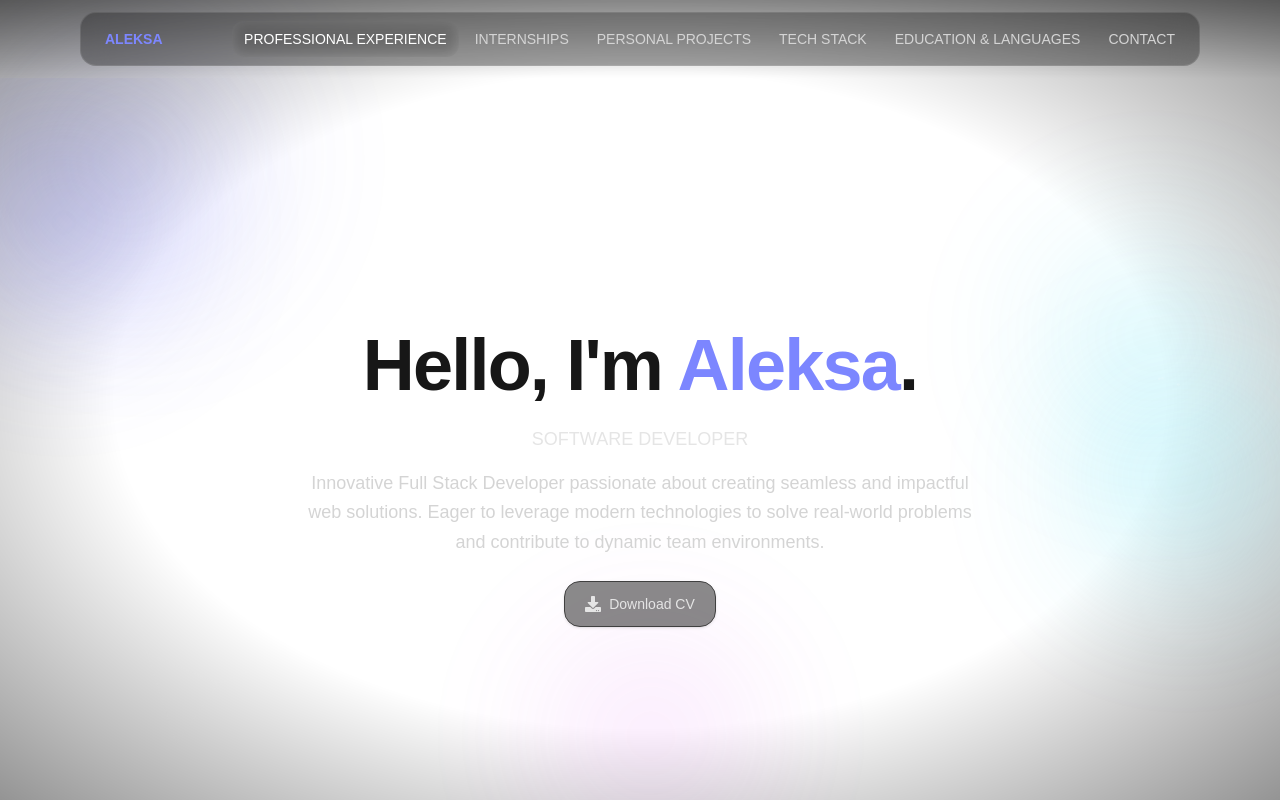
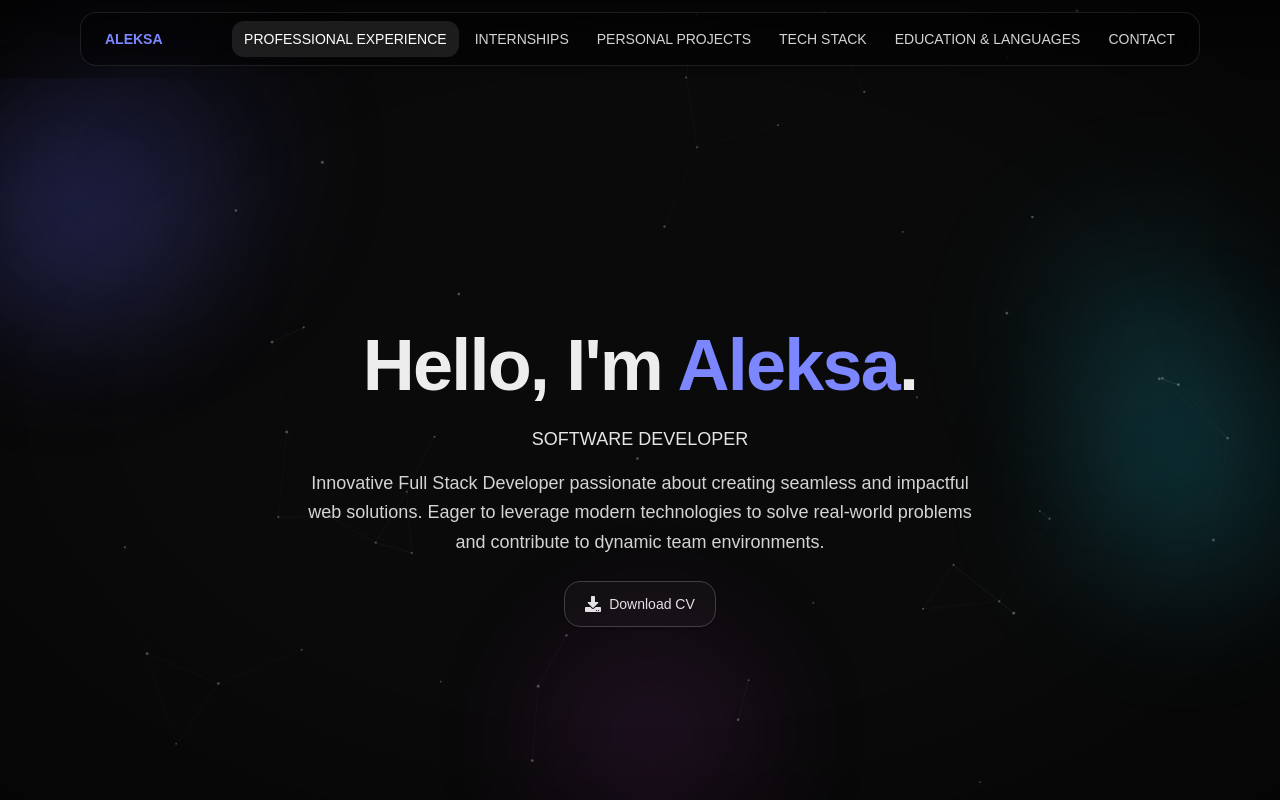
Before and after one commit to amihic/portfolio-project, a Next.js app: page / in a window 1280 px wide. Shown: the top 800 px of the page. Built offline with nearby package versions, Linux system fonts and the light colour scheme.

Commit message:
set dark theme as default

```diff
--- a/src/app/BackgroundFX.tsx
+++ b/src/app/BackgroundFX.tsx
@@ -183,7 +183,7 @@ export default function BackgroundFX() {
   return (
     <div
       aria-hidden
-      className="pointer-events-none fixed inset-0 -z-10 overflow-hidden select-none"
+      className="pointer-events-none fixed inset-0 z-0 overflow-hidden select-none"
     >
       {/* Glow blobs */}
       <motion.div
--- a/src/app/globals.css
+++ b/src/app/globals.css
@@ -1,9 +1,13 @@
 @import "tailwindcss";
 
+/* DARK je default */
 :root {
-  --background: #ffffff;
-  --foreground: #171717;
+  --background: #0a0a0a; /* bilo #ffffff */
+  --foreground: #ededed; /* bilo #171717 */
+  color-scheme: dark;     /* natjeraj browser UI da bude dark (forme, select, itd.) */
 }
+
+/* (nema više @media prefers-color-scheme) */
 
 @theme inline {
   --color-background: var(--background);
@@ -12,21 +16,15 @@
   --font-mono: var(--font-geist-mono);
 }
 
-@media (prefers-color-scheme: dark) {
-  :root {
-    --background: #0a0a0a;
-    --foreground: #ededed;
-  }
+html, body {
+  /* Uvek tamna podloga, sprečava “white flash” i na iOS-u */
+  background-color: #0a0a0a !important;
+  color: var(--foreground);
+  scroll-behavior: auto; /* Lenis preuzima kontrolu */
 }
 
 body {
-  background: var(--background);
-  color: var(--foreground);
   font-family: Arial, Helvetica, sans-serif;
-}
-
-html, body {
-  scroll-behavior: auto; /* Lenis preuzima kontrolu */
 }
 
 ::selection {
--- a/src/app/layout.tsx
+++ b/src/app/layout.tsx
@@ -1,17 +1,18 @@
 import type { Metadata } from "next";
 import "./globals.css";
-import Providers from "./providers";
 
 export const metadata: Metadata = {
+  themeColor: "#0a0a0a",
   title: "Aleksa Mihic | Software Developer",
 };
 
 export default function RootLayout({ children }: { children: React.ReactNode }) {
   return (
-    <html lang="en" className="dark">
+    <html lang="en" className="dark" suppressHydrationWarning>
       <head>
         <meta name="color-scheme" content="dark" />
         <meta name="theme-color" content="#0a0a0a" />
+        <meta name="apple-mobile-web-app-status-bar-style" content="black-translucent" />
       </head>
       <body className="bg-neutral-950 text-neutral-100 antialiased">
         {children}
--- a/src/app/page.tsx
+++ b/src/app/page.tsx
@@ -464,7 +464,7 @@ export default function Home() {
   return (
     <ParallaxProvider>
       <NavBar />
-      <main className="relative overflow-hidden text-center">
+      <main className="relative z-10 overflow-hidden text-center">
         {/* Background bokeh circles with parallax */}
         <BackgroundFX />
         <Parallax speed={-10}>
--- /dev/null
+++ b/tailwind.config.ts
@@ -0,0 +1,14 @@
+// tailwind.config.ts
+import type { Config } from "tailwindcss";
+
+export default {
+  darkMode: "class", // <— ovde forsiramo dark preko .dark klase, ne preko system
+  content: [
+    "./src/**/*.{js,ts,jsx,tsx,mdx}",
+    "./app/**/*.{js,ts,jsx,tsx,mdx}",
+  ],
+  theme: {
+    extend: {},
+  },
+  plugins: [],
+} satisfies Config;
```
